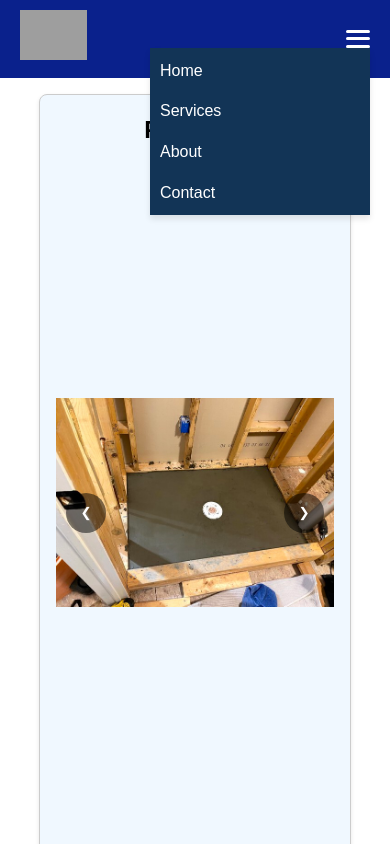
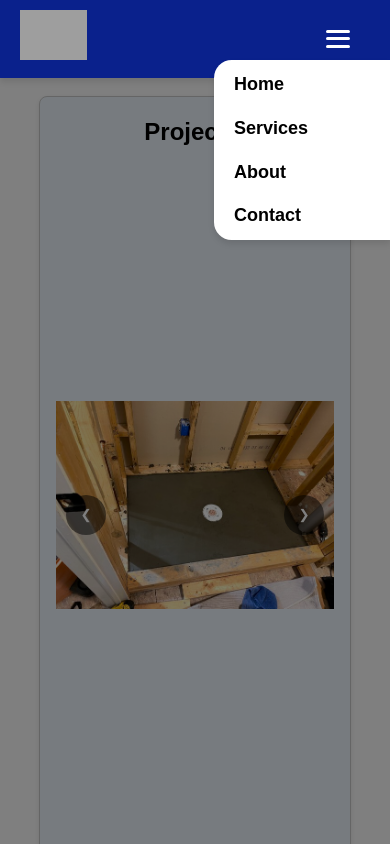
Before and after one commit to sziring/streamline, a plain HTML site: page index.html in a window 390 px wide. Both pictures are taken after a click on the button 358 px from the left and 38 px from the top of the page. Shown: the top 844 px of the page. Drawn offline with Linux system fonts and the light colour scheme; grey boxes are pictures that could not be loaded.

Commit message:
updated header and nav bar

```diff
--- a/script.js
+++ b/script.js
@@ -108,23 +108,30 @@ function setupCarousel(carousel) {
 document.addEventListener("DOMContentLoaded", () => {
     const hamburger = document.querySelector(".hamburger");
     const navMenu = document.querySelector(".nav-menu");
+    const overlay = document.createElement("div");
+    overlay.classList.add("overlay");
+    document.body.appendChild(overlay);
 
-    // Toggle menu on hamburger click
+    // Toggle menu and overlay
     hamburger.addEventListener("click", () => {
-      navMenu.classList.toggle("active");
+      const isActive = navMenu.classList.toggle("active");
+      overlay.classList.toggle("active", isActive);
+      document.body.style.overflow = isActive ? "hidden" : "auto"; // Prevent scrolling
     });
 
-    // Close menu when clicking a link
+    // Close menu and overlay when clicking on the overlay
+    overlay.addEventListener("click", () => {
+      navMenu.classList.remove("active");
+      overlay.classList.remove("active");
+      document.body.style.overflow = "auto";
+    });
+
+    // Close menu when clicking on a menu link
     navMenu.addEventListener("click", (event) => {
       if (event.target.tagName === "A") {
         navMenu.classList.remove("active");
-      }
-    });
-
-    // Close menu when clicking outside of it
-    document.addEventListener("click", (event) => {
-      if (!navMenu.contains(event.target) && !hamburger.contains(event.target)) {
-        navMenu.classList.remove("active");
+        overlay.classList.remove("active");
+        document.body.style.overflow = "auto";
       }
     });
   });
--- a/styles.css
+++ b/styles.css
@@ -10,6 +10,7 @@ body, h2, div, img, button {
 body {
     font-family: Arial, sans-serif;
     line-height: 1.6;
+    padding-top: 80px;
 }
 
 /* Header Styling */
@@ -19,6 +20,14 @@ header {
     align-items: center;
     padding: 10px 20px;
     background-color: #0a218c; /* Match the logo's background color */
+    color: white;
+    box-shadow: 0 4px 6px rgba(0, 0, 0, 0.1);
+    position: fixed; /* Make the header fixed at the top */
+    top: 0;
+    width: 100%; /* Ensure the header spans the full width of the page */
+    z-index: 1000; /* Keep the header above other content */
+    box-sizing: border-box; /* Ensure padding is included in width */
+
   }
 
   .logo-container img {
@@ -57,6 +66,7 @@ header {
     background: none;
     border: none;
     cursor: pointer;
+    margin-right: 10px; /* Add spacing to prevent cutoff */
   }
 
   .hamburger span {
@@ -72,21 +82,63 @@ header {
     .nav-menu {
       display: none;
       flex-direction: column;
-      position: absolute;
-      top: 100%;
-      right: 0;
-      background-color: #123456;
-      width: 200px;
+      position: fixed;
+      top: 60px;
+      right: 0px;
+      background-color: #ffffff;
+      width: calc(100% - 20px); /* Add padding to avoid touching screen edge */
       padding: 10px;
       box-shadow: 0 4px 6px rgba(0, 0, 0, 0.1);
+      z-index: 999;
+
     }
 
     .nav-menu.active {
       display: flex;
+      top: 60px; /* Adjust this value to match the header height */
+      width: 40%;
+      border-top-left-radius: 10%;
+      border-bottom-left-radius: 10%;
     }
+    .nav-menu a {
+      color: #000000; /* Updated text to black */
+      font-size: 18px;
+      font-weight: bold;
+      text-decoration: none;
+    }
+    .nav-menu li {
+      text-align: left;
+      left: 10px;
+    }
+
+    .nav-menu a {
+      color: #000000;
+      font-size: 18px;
+      font-weight: bold;
+      text-decoration: none;
+    }
+
+    /* Overlay for shading the background */
+.overlay {
+  display: none;
+  position: fixed;
+  top: 0;
+  left: 0;
+  width: 100%;
+  height: 100%;
+  background: rgba(0, 0, 0, 0.5); /* Semi-transparent grey */
+  z-index: 998; /* Below the nav-menu but above content */
+}
+
+/* Show the overlay when active */
+.overlay.active {
+  display: block;
+}
 
     .hamburger {
       display: flex;
+      margin-right: 20px; /* Extra padding for better spacing */
+
     }
   }
 
```
